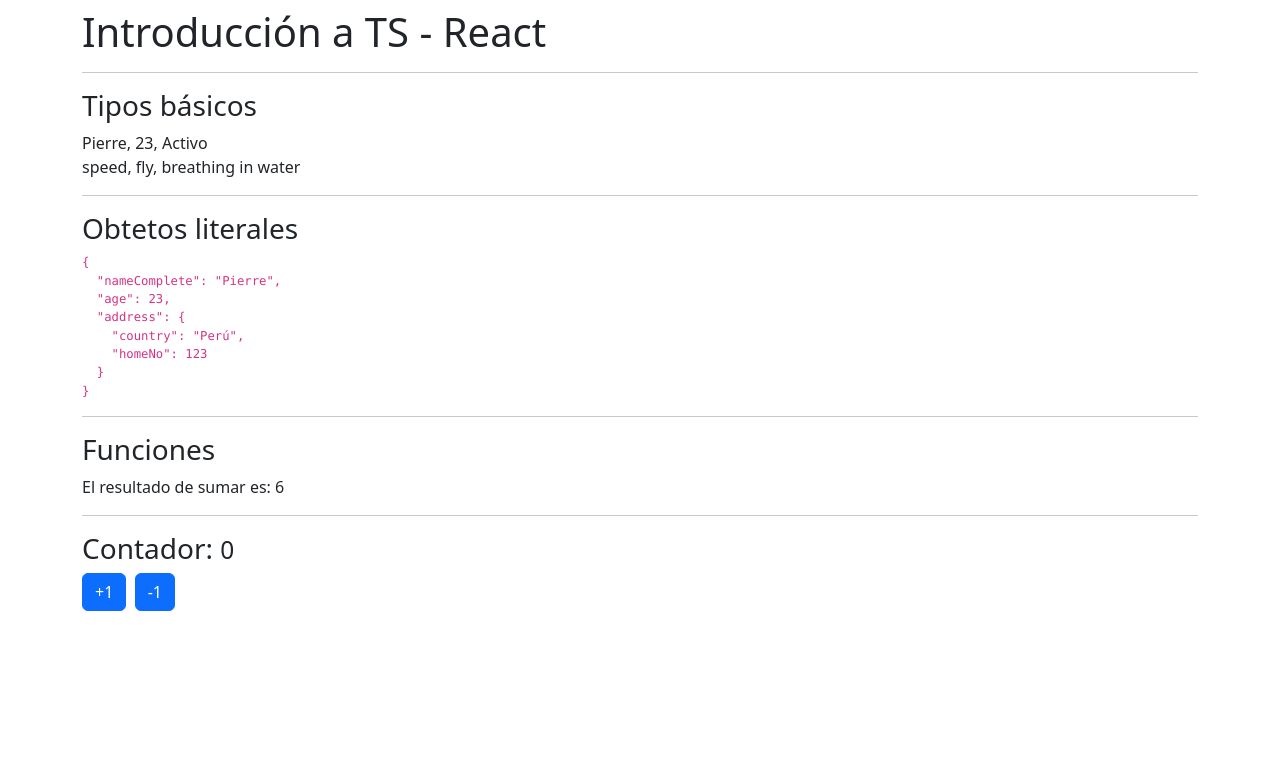
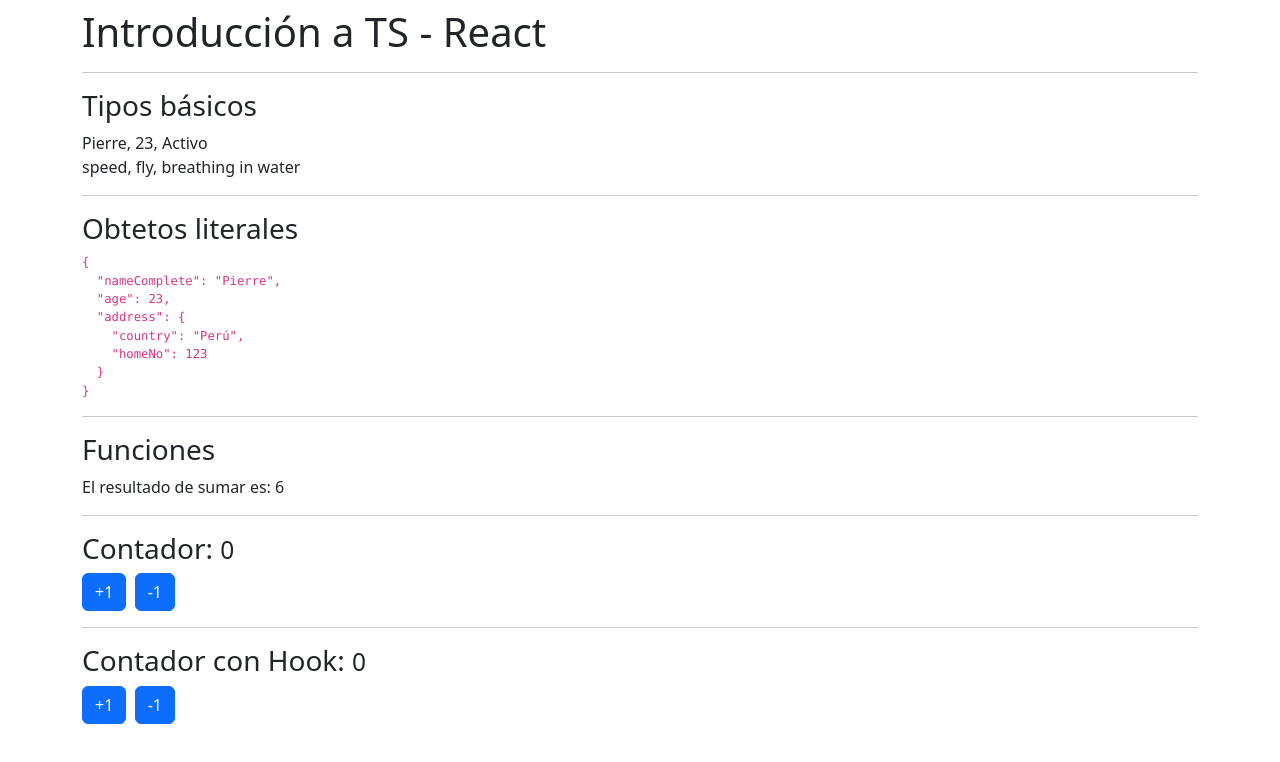
Before and after one commit to pierre-juarez/react-reforzamiento, a React (Create React App) app: page / in a window 1280 px wide. Shown: the top 762 px of the page. Built offline with nearby package versions, Linux system fonts and the light colour scheme.

Commit message:
[add]: Hook - CustomHook

```diff
--- a/src/App.tsx
+++ b/src/App.tsx
@@ -1,4 +1,5 @@
 import { Contador } from "./Components/Contador";
+import { ContadorConHook } from "./Components/ContadorConHook";
 import { Funciones } from "./typescript/Funciones";
 import { ObjetosLiterales } from "./typescript/ObjetosLiterales";
 import { TiposBasicos } from "./typescript/TiposBasicos";
@@ -15,6 +16,8 @@ const App = () => {
       <Funciones />
       <hr />
       <Contador />
+      <hr />
+      <ContadorConHook />
     </div>
   );
 };
--- /dev/null
+++ b/src/Components/ContadorConHook.tsx
@@ -0,0 +1,20 @@
+import { useCounter } from "../hooks/useCounter";
+
+export const ContadorConHook = () => {
+  const { counter, actionCounter } = useCounter(0);
+
+  return (
+    <>
+      <h3>
+        Contador con Hook: <small>{counter}</small>
+      </h3>
+      <button className="btn btn-primary" onClick={() => actionCounter(1)}>
+        +1
+      </button>{" "}
+      &nbsp;
+      <button className="btn btn-primary" onClick={() => actionCounter(-1)}>
+        -1
+      </button>
+    </>
+  );
+};
--- /dev/null
+++ b/src/hooks/useCounter.tsx
@@ -0,0 +1,14 @@
+import { useState } from "react";
+
+export const useCounter = (initialValue = 10) => {
+  const [counter, setCounter] = useState(initialValue);
+
+  const actionCounter = (numberParam: number) => {
+    setCounter(counter + numberParam);
+  };
+
+  return {
+    counter,
+    actionCounter,
+  };
+};
```
